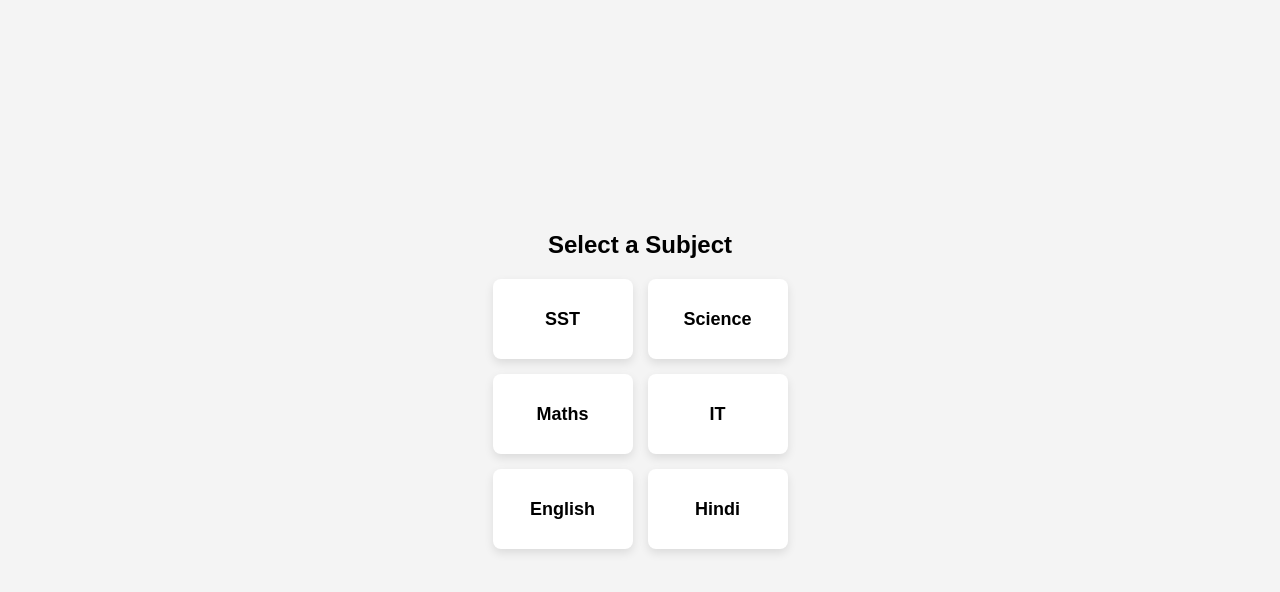
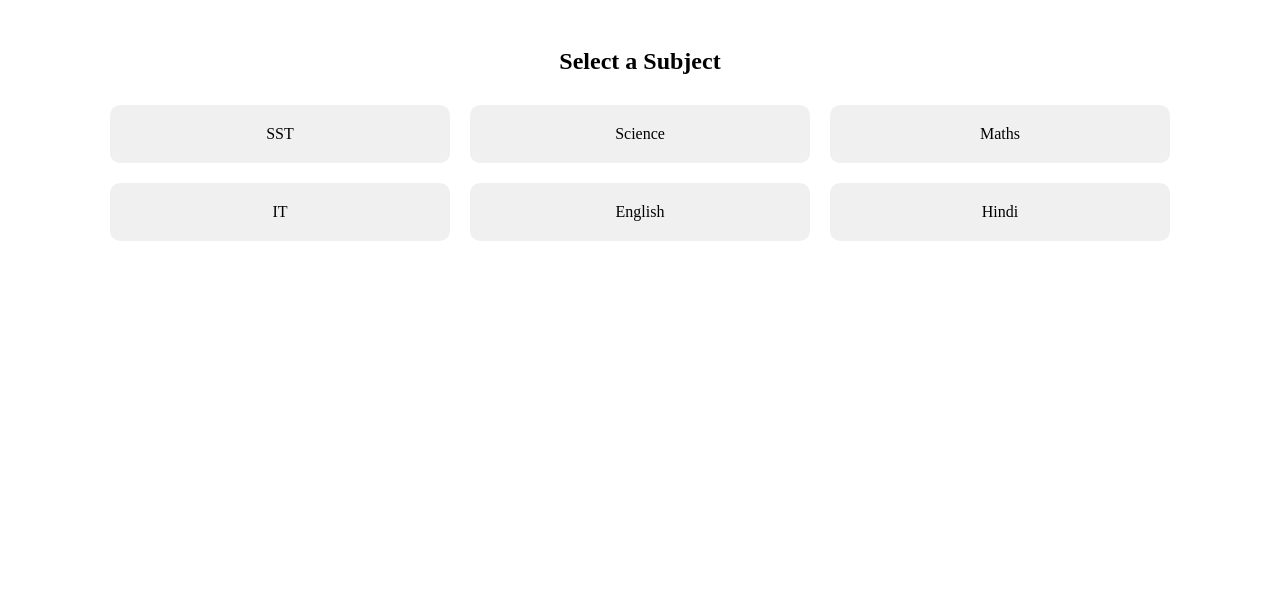
Before and after one commit to Maheshdalle-hub/Batch-Web, a React app: page /subjects in a window 1280 px wide. Shown: the top 592 px of the page. Built offline with nearby package versions, Linux system fonts and the light colour scheme.

Commit message:
Update global.css

```diff
--- a/src/styles/global.css
+++ b/src/styles/global.css
@@ -1,80 +1,48 @@
-/* Reset and Global Styles */
-* {
-  margin: 0;
-  padding: 0;
-  box-sizing: border-box;
-  font-family: Arial, sans-serif;
-}
-
-/* Smooth animations for a mobile app-like experience */
-html, body {
-  scroll-behavior: smooth;
-  background-color: #f4f4f4;
-}
-
-/* Homepage */
 .container {
   display: flex;
   flex-direction: column;
   align-items: center;
-  justify-content: center;
-  height: 100vh;
   text-align: center;
+  padding: 20px;
 }
 
-/* Clickable Box on Homepage */
-.click-box {
+.click-box, .subject-box, .chapter-box {
   width: 300px;
-  height: 200px;
-  background-color: white;
+  padding: 20px;
+  margin: 10px;
+  background: #f0f0f0;
   border-radius: 10px;
-  box-shadow: 0px 4px 10px rgba(0, 0, 0, 0.1);
-  display: flex;
-  flex-direction: column;
-  align-items: center;
-  justify-content: center;
-  text-align: center;
   cursor: pointer;
-  transition: transform 0.3s ease-in-out;
+  transition: transform 0.3s;
 }
 
-.click-box:hover {
+.click-box:hover, .subject-box:hover, .chapter-box:hover {
   transform: scale(1.05);
 }
 
 .homepage-image {
   width: 100%;
-  height: 150px;
-  object-fit: cover;
-  border-radius: 10px 10px 0 0;
+  max-width: 400px;
 }
 
-/* Subjects Page */
-.subject-grid {
-  display: grid;
-  grid-template-columns: repeat(2, 1fr);
-  gap: 15px;
+.subject-grid, .chapter-grid {
+  display: flex;
+  flex-wrap: wrap;
+  justify-content: center;
+}
+
+.video-container {
+  display: flex;
+  justify-content: center;
   padding: 20px;
 }
 
-.subject-box {
-  width: 140px;
-  height: 80px;
-  background-color: white;
-  border-radius: 8px;
-  box-shadow: 0px 4px 10px rgba(0, 0, 0, 0.1);
-  display: flex;
-  align-items: center;
-  justify-content: center;
-  font-size: 18px;
-  font-weight: bold;
-  text-decoration: none;
-  color: black;
-  cursor: pointer;
-  transition: transform 0.3s ease-in-out, background 0.2s ease-in-out;
+.custom-video-player {
+  width: 90%;
+  max-width: 800px;
+  border-radius: 10px;
 }
 
-.subject-box:hover {
-  transform: scale(1.05);
-  background-color: #e0e0e0;
+.custom-video-player:fullscreen {
+  background: black;
 }
```
